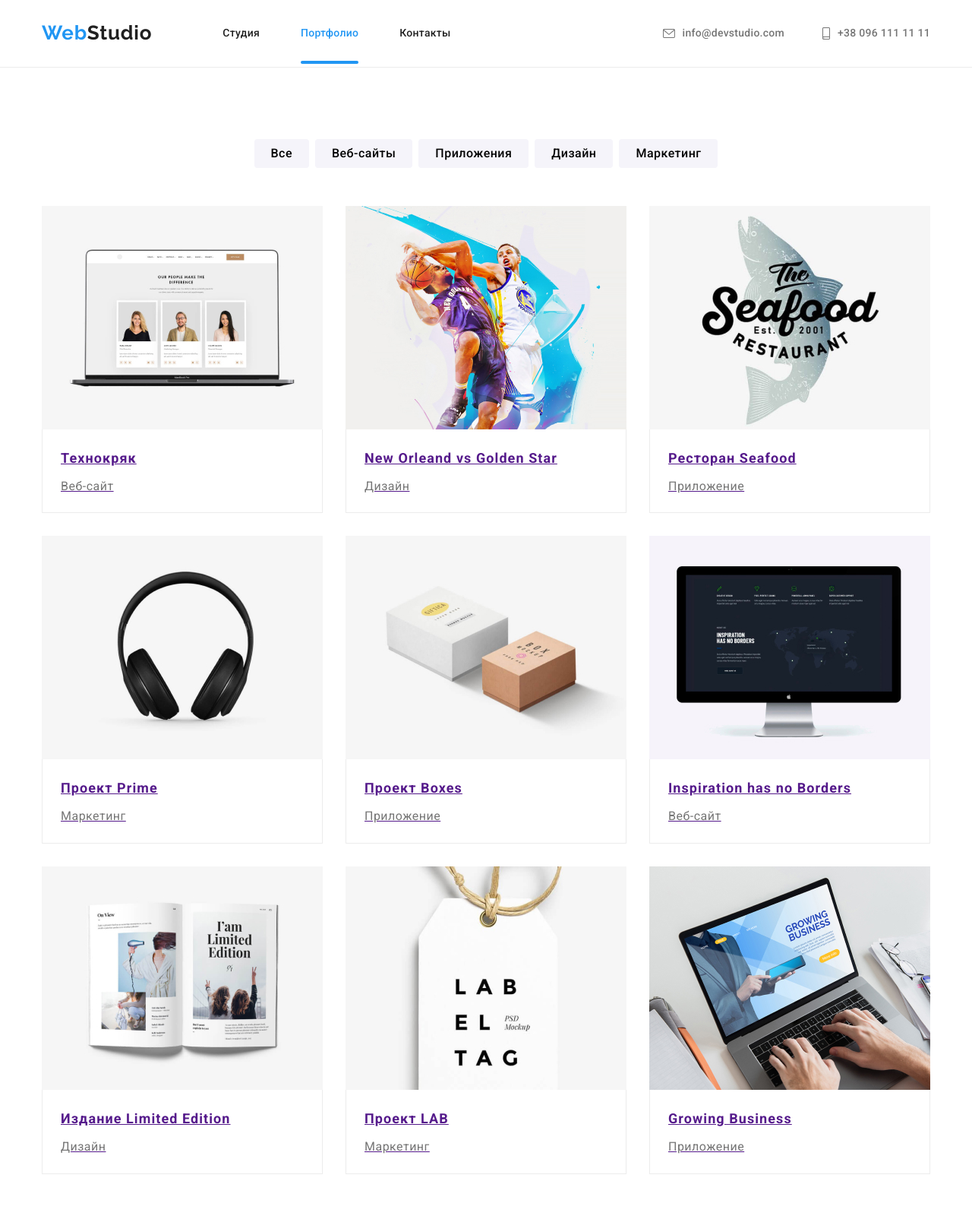
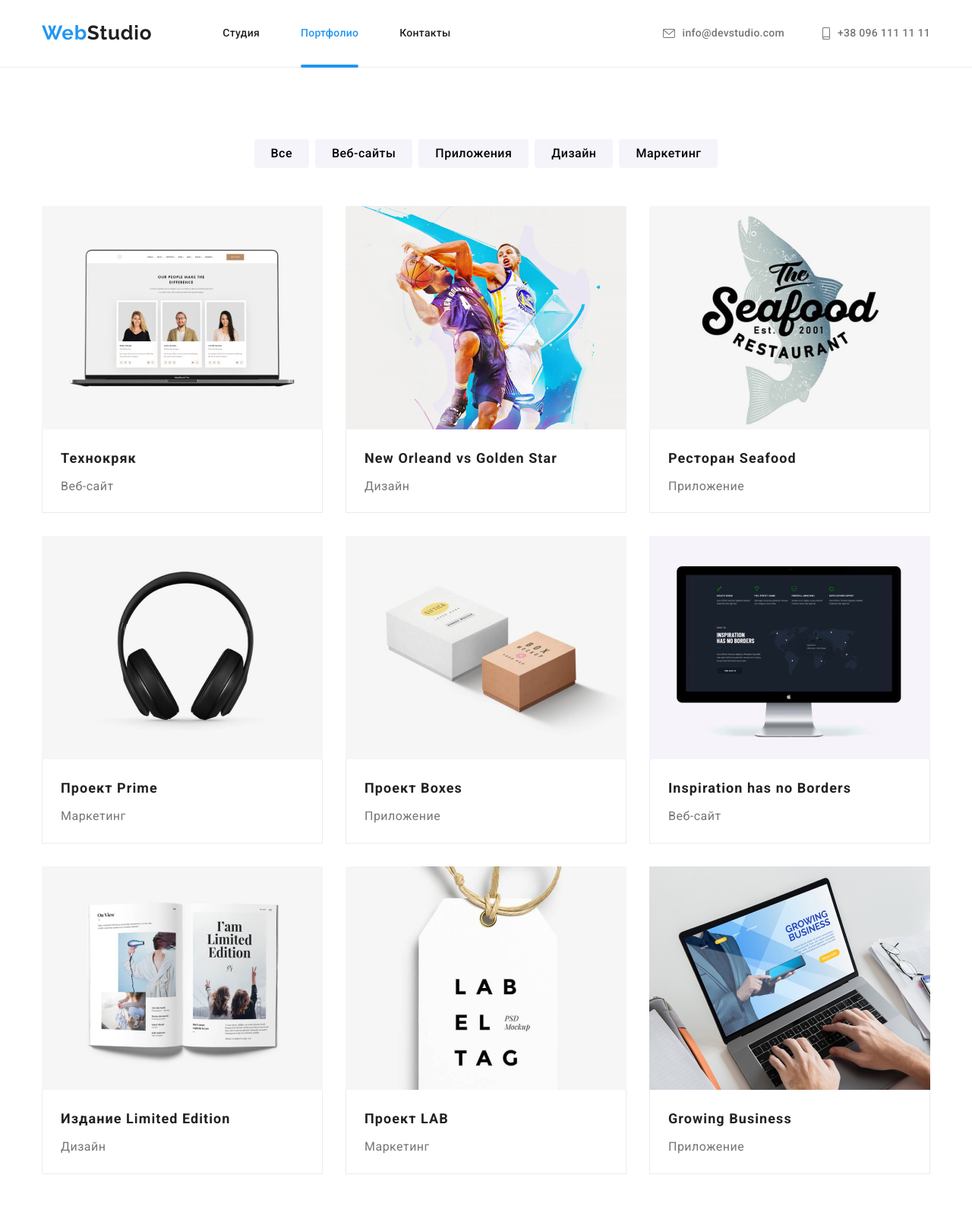
Before and after one commit to mariafedorova12/goit-markup-hw-05, a plain HTML site: page portfolio.html in a window 1280 px wide. Shown: the top 1600 px of the page at 76% size. Drawn offline with nearby package versions, Linux system fonts and the light colour scheme.

Commit message:
edits by mentor recommend

```diff
--- a/css/styles.css
+++ b/css/styles.css
@@ -150,6 +150,7 @@ img {
 .navigation-item {
   display: inline-block;
   align-items: center;
+  position: relative;
 }
 
 .navigation-item:not(:last-child) {
@@ -166,7 +167,7 @@ img {
 
 .navigation-link {
   display: flex;
-  position: relative;
+
   padding-top: 32px;
   padding-bottom: 32px;
   font-weight: 500;
@@ -180,12 +181,13 @@ img {
 }
 
 .current::after {
-  content: '';
+  content: ' ';
+  display: block;
   position: absolute;
   width: 100%;
   height: 4px;
   left: 0;
-  bottom: 0;
+  bottom: -5px;
   border-radius: 2px;
   background: var(--accent-color);
 }
@@ -542,7 +544,6 @@ img {
   border: 1px solid;
   border-color: #ececec;
   background: #ffffff;
-  /* material shadow v1 */
 
   box-shadow: 0px 1px 3px rgba(0, 0, 0, 0.12), 0px 1px 1px rgba(0, 0, 0, 0.14),
     0px 2px 1px rgba(0, 0, 0, 0.2);
@@ -597,6 +598,7 @@ img {
   height: 90px;
   border: 1px solid #afb1b8;
   border-radius: 4px;
+  transition: border 250ms cubic-bezier(0.4, 0, 0.2, 1);
 }
 
 .clients-list-icon {
@@ -649,7 +651,6 @@ img {
   font-weight: 500;
   font-size: 16px;
   line-height: 1.6;
-  /* identical to box height, or 162% */
   letter-spacing: 0.03em;
   border: 0.5px;
   background-color: var(--secondary-background-color);
@@ -727,14 +728,14 @@ img {
   line-height: 1.5;
   letter-spacing: 00.03em;
   opacity: 0;
-  overflow: scroll;
+  overflow: auto;
   transform: translateY(100%);
   background-color: rgba(33, 150, 243, 0.9);
   color: var(--header-background-color);
   transition: transform 250ms cubic-bezier(0.4, 0, 0.2, 1);
 }
-.services-link-list-wrapper:hover .portfolio-overlay,
-.services-link-list-wrapper:focus .portfolio-overlay {
+.services-list-wrapper:hover .portfolio-overlay,
+.services-list-wrapper:focus .portfolio-overlay {
   transform: translateY(0%);
   opacity: 1;
 }
--- a/portfolio.html
+++ b/portfolio.html
@@ -85,7 +85,7 @@
           <h2 class="visually-hidden"></h2>
           <ul class="portfolio-list list">
             <li class="services-list-item">
-              <a class="services-link-list-wrapper" href="">
+              <a class="services-list-wrapper link" href="">
                 <div class="services-list-item-wrapper">
                   <img
                     class="services-img"
@@ -108,7 +108,7 @@
               >
             </li>
             <li class="services-list-item">
-              <a class="services-link-list-wrapper" href="">
+              <a class="services-list-wrapper link" href="">
                 <div class="services-list-item-wrapper">
                   <img
                     class="services-img"
@@ -133,7 +133,7 @@
               </a>
             </li>
             <li class="services-list-item">
-              <a class="services-link-list-wrapper" href="">
+              <a class="services-list-wrapper link" href="">
                 <div class="services-list-item-wrapper">
                   <img
                     class="services-img"
@@ -156,7 +156,7 @@
               </a>
             </li>
             <li class="services-list-item">
-              <a class="services-link-list-wrapper" href="">
+              <a class="services-list-wrapper link" href="">
                 <div class="services-list-item-wrapper">
                   <img
                     class="services-img"
@@ -179,7 +179,7 @@
               </a>
             </li>
             <li class="services-list-item">
-              <a class="services-link-list-wrapper" href="">
+              <a class="services-list-wrapper link" href="">
                 <div class="services-list-item-wrapper">
                   <img
                     class="services-img"
@@ -202,7 +202,7 @@
               </a>
             </li>
             <li class="services-list-item">
-              <a class="services-link-list-wrapper" href="">
+              <a class="services-list-wrapper link" href="">
                 <div class="services-list-item-wrapper">
                   <img
                     class="services-img"
@@ -227,7 +227,7 @@
               </a>
             </li>
             <li class="services-list-item">
-              <a class="services-link-list-wrapper" href="">
+              <a class="services-list-wrapper link" href="">
                 <div class="services-list-item-wrapper">
                   <img
                     class="services-img"
@@ -252,7 +252,7 @@
               </a>
             </li>
             <li class="services-list-item">
-              <a class="services-link-list-wrapper" href="">
+              <a class="services-list-wrapper link" href="">
                 <div class="services-list-item-wrapper">
                   <img
                     class="services-img"
@@ -275,7 +275,7 @@
               </a>
             </li>
             <li class="services-list-item">
-              <a class="services-link-list-wrapper" href="">
+              <a class="services-list-wrapper link" href="">
                 <div class="services-list-item-wrapper">
                   <img
                     class="services-img"
```
